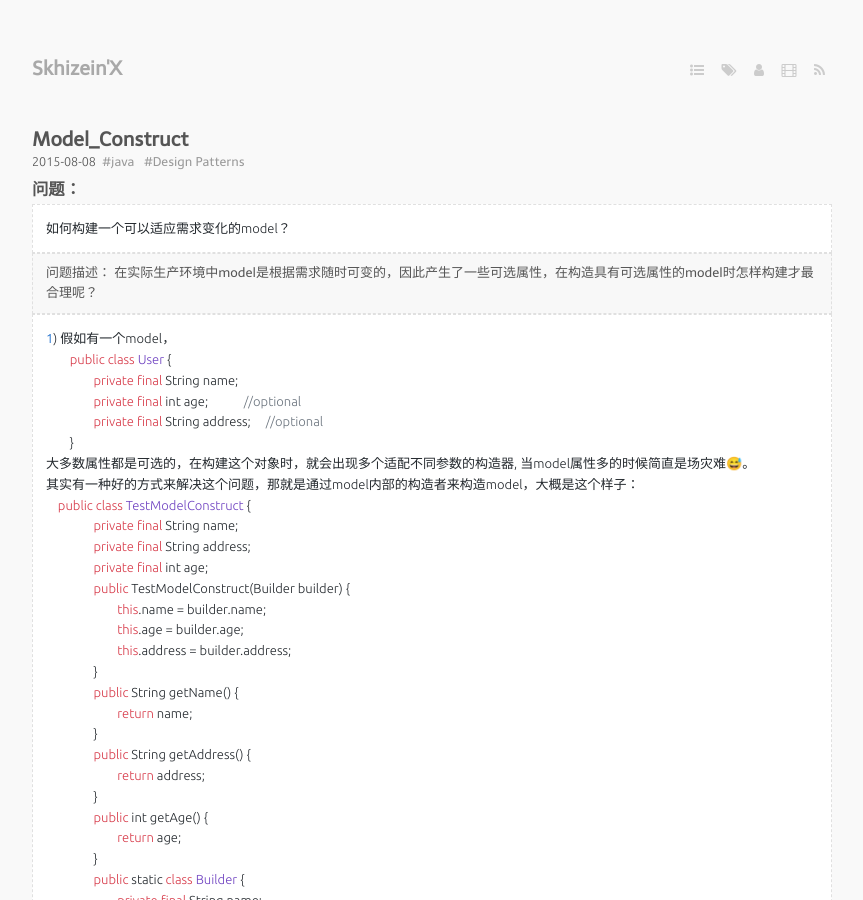
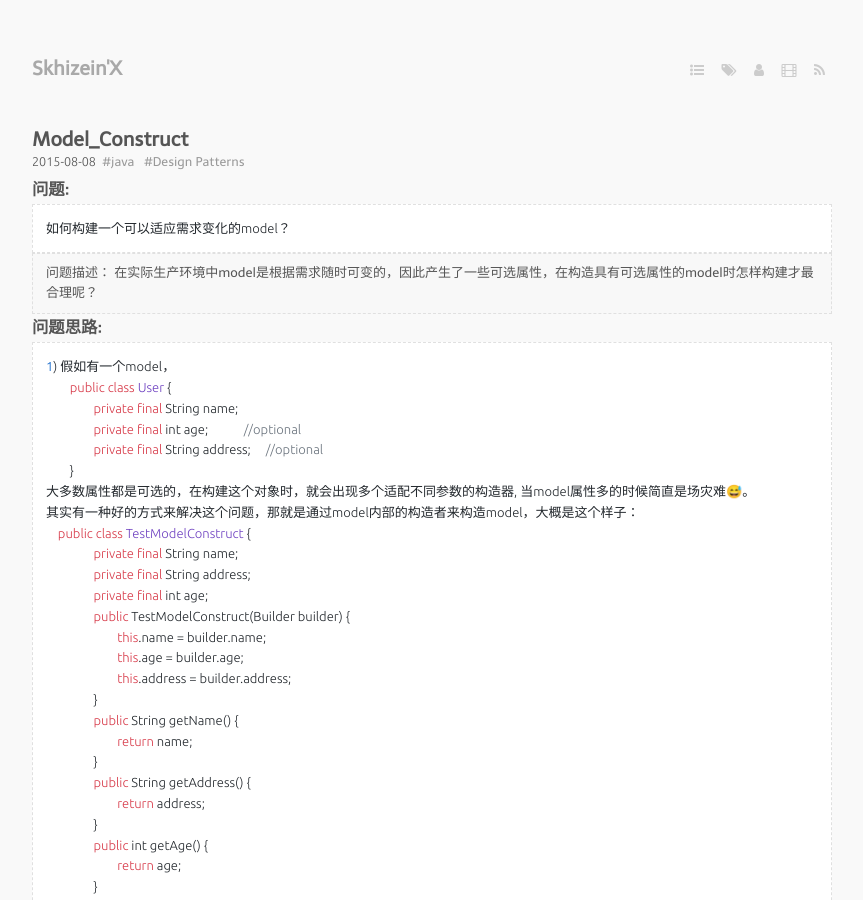
Before and after one commit to xhwSkhizein/xhwSkhizein.github.io, a Jekyll site: the page built from _posts/2015-08-08-Model_Construct.markdown, in a window 1280 px wide and 900 px high. Shown: the whole window, without its empty margins (208-1071 px from the left). Built offline with Jekyll 4.4.1, drawn with Linux system fonts in a browser that asks for light colours; nearby versions of some CDN libraries; comment, search, counter and statistics services are not loaded.

Commit message:
modify head

```diff
--- a/_posts/2015-08-08-Model_Construct.markdown
+++ b/_posts/2015-08-08-Model_Construct.markdown
@@ -6,12 +6,13 @@ tags:
   - java
   - Design Patterns
 ---
-### 问题：
+### 问题:
     如何构建一个可以适应需求变化的model？
 
 > 问题描述：
   在实际生产环境中model是根据需求随时可变的，因此产生了一些可选属性，在构造具有可选属性的model时怎样构建才最合理呢？
 
+### 问题思路:
 	1) 假如有一个model，
     	public class User {
 			private final String name;
```
